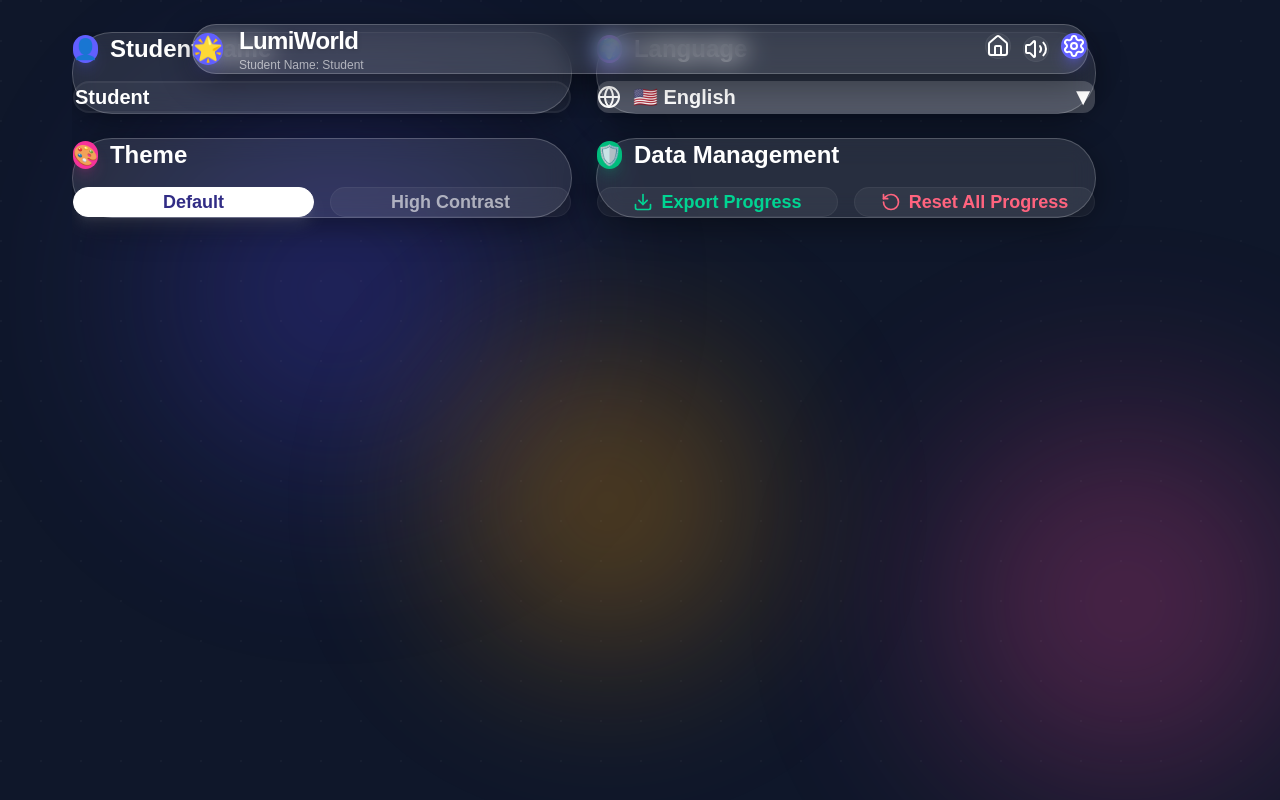
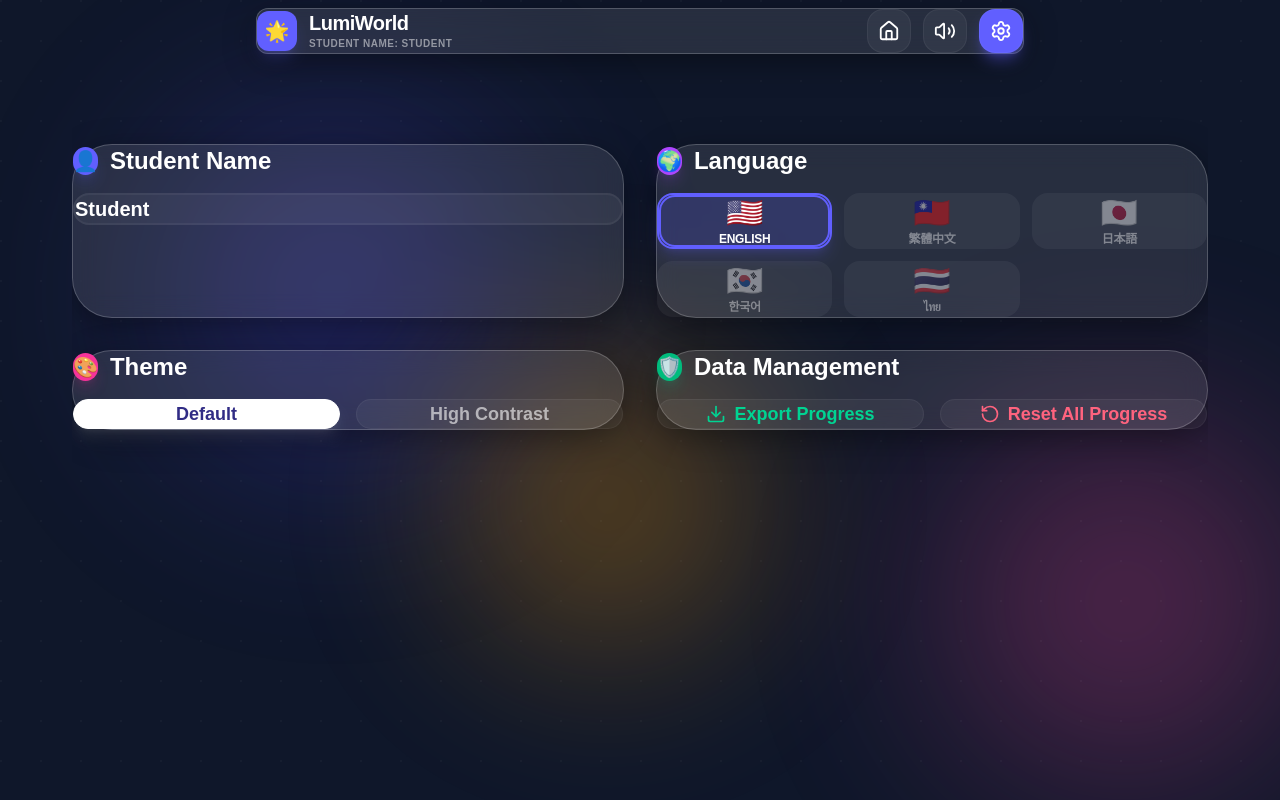
Before and after one commit to lawrence555-dev/lumiworld, a Next.js app: page /settings in a window 1280 px wide. Built offline with nearby package versions, Linux system fonts and the light colour scheme.

Commit message:
fix: resolve UI interaction bugs, Language Picker stability, and Next.js 15 compatibility

```diff
--- a/app/settings/page.tsx
+++ b/app/settings/page.tsx
@@ -35,11 +35,15 @@ export default function SettingsPage() {
         <main className="landscape-container">
             <Header showHome />
 
-            <div className="flex-1 mt-32 overflow-y-auto pb-12 px-4 no-scrollbar">
+            <div className="flex-1 overflow-y-auto no-scrollbar">
+                {/* Header Spacer */}
+                <div className="h-24 md:h-28" />
+
+                <div className="px-8 pb-16">
                     <motion.div
                         initial={{ opacity: 0, scale: 0.95 }}
                         animate={{ opacity: 1, scale: 1 }}
-                    className="grid grid-cols-1 md:grid-cols-2 gap-6 max-w-5xl mx-auto"
+                        className="grid grid-cols-1 md:grid-cols-2 gap-8 max-w-6xl mx-auto"
                     >
                         {/* Student Name Section */}
                         <section className="glass p-8 rounded-[2.5rem] flex flex-col gap-4">
@@ -182,8 +186,7 @@ export default function SettingsPage() {
                         </div>
                     )}
                 </AnimatePresence>
+            </div>
         </main>
     );
 }
-
-import { motion, AnimatePresence } from 'framer-motion';
--- a/components/ui/Header.tsx
+++ b/components/ui/Header.tsx
@@ -17,20 +17,20 @@ export const Header = ({ showHome = false }: HeaderProps) => {
     const isMuted = progress.settings.isMuted;
 
     return (
-        <header className="fixed top-6 left-1/2 -translate-x-1/2 z-50 w-[90%] max-w-4xl">
-            <div className="glass px-6 py-4 rounded-3xl flex items-center justify-between shadow-2xl border border-white/10">
-                <div className="flex items-center gap-4">
+        <header className="fixed top-2 left-1/2 -translate-x-1/2 z-50 w-[95%] max-w-3xl">
+            <div className="glass px-5 py-2 rounded-xl flex items-center justify-between shadow-2xl border border-white/10">
+                <div className="flex items-center gap-3">
                     <motion.div
                         whileHover={{ rotate: 10, scale: 1.1 }}
-                        className="bg-indigo-500 p-2 rounded-2xl shadow-lg shadow-indigo-500/20"
+                        className="bg-indigo-500 w-10 h-10 rounded-xl shadow-lg shadow-indigo-500/20 flex items-center justify-center"
                     >
-                        <span className="text-2xl">🌟</span>
+                        <span className="text-xl">🌟</span>
                     </motion.div>
                     <div>
-                        <h1 className="text-2xl font-extrabold tracking-tight text-white drop-shadow-sm">
+                        <h1 className="text-xl font-black tracking-tight text-white leading-tight">
                             LumiWorld
                         </h1>
-                        <p className="text-xs text-white/60 font-medium">
+                        <p className="text-[10px] text-white/50 font-bold uppercase tracking-wider">
                             {t.ui.studentName}: {progress.studentName}
                         </p>
                     </div>
@@ -42,9 +42,9 @@ export const Header = ({ showHome = false }: HeaderProps) => {
                             <motion.button
                                 whileHover={{ scale: 1.1 }}
                                 whileTap={{ scale: 0.9 }}
-                                className="p-3 rounded-2xl bg-white/5 hover:bg-white/10 border border-white/5 text-white transition-colors"
+                                className="w-11 h-11 rounded-2xl bg-white/5 hover:bg-white/10 border border-white/5 text-white transition-colors flex items-center justify-center"
                             >
-                                <Home size={24} />
+                                <Home size={22} />
                             </motion.button>
                         </Link>
                     )}
@@ -53,21 +53,21 @@ export const Header = ({ showHome = false }: HeaderProps) => {
                         whileHover={{ scale: 1.1 }}
                         whileTap={{ scale: 0.9 }}
                         onClick={() => updateSettings({ isMuted: !isMuted })}
-                        className={`p-3 rounded-2xl border transition-all ${isMuted
-                                ? 'bg-rose-500/20 border-rose-500/40 text-rose-400'
-                                : 'bg-white/5 border-white/5 text-white hover:bg-white/10'
+                        className={`w-11 h-11 rounded-2xl border transition-all flex items-center justify-center ${isMuted
+                            ? 'bg-rose-500/20 border-rose-500/40 text-rose-400'
+                            : 'bg-white/5 border-white/5 text-white hover:bg-white/10'
                             }`}
                     >
-                        {isMuted ? <VolumeX size={24} /> : <Volume2 size={24} />}
+                        {isMuted ? <VolumeX size={22} /> : <Volume2 size={22} />}
                     </motion.button>
 
                     <Link href="/settings">
                         <motion.button
                             whileHover={{ scale: 1.1, rotate: 45 }}
                             whileTap={{ scale: 0.9 }}
-                            className="p-3 rounded-2xl bg-indigo-500 text-white shadow-lg shadow-indigo-500/40 hover:bg-indigo-600 transition-all border border-indigo-400/20"
+                            className="w-11 h-11 rounded-2xl bg-indigo-500 text-white shadow-lg shadow-indigo-500/40 hover:bg-indigo-600 transition-all border border-indigo-400/20 flex items-center justify-center"
                         >
-                            <Settings size={24} />
+                            <Settings size={22} />
                         </motion.button>
                     </Link>
                 </nav>
--- a/components/ui/LanguagePicker.tsx
+++ b/components/ui/LanguagePicker.tsx
@@ -15,58 +15,33 @@ const languageOptions: { code: SupportedLanguage; flag: string; name: string }[]
 ];
 
 export function LanguagePicker() {
-    const { language, setLanguage, t } = useLanguage();
-    const [isOpen, setIsOpen] = useState(false);
-
-    const currentOption = languageOptions.find(opt => opt.code === language);
-
-    const handleSelect = (lang: SupportedLanguage) => {
-        setLanguage(lang);
-        setIsOpen(false);
-    };
+    const { language, setLanguage } = useLanguage();
 
     return (
-        <div className="relative">
-            {/* Trigger Button */}
-            <button
-                onClick={() => setIsOpen(!isOpen)}
-                className="w-full px-6 py-4 rounded-xl bg-white/20 hover:bg-white/30 text-white font-bold text-xl flex items-center justify-between transition-all"
-            >
-                <div className="flex items-center gap-3">
-                    <Globe size={24} />
-                    <span>{currentOption?.flag} {currentOption?.name}</span>
-                </div>
-                <span className="text-2xl">{isOpen ? '▲' : '▼'}</span>
-            </button>
-
-            {/* Dropdown Menu */}
-            <AnimatePresence>
-                {isOpen && (
-                    <motion.div
-                        initial={{ opacity: 0, y: -10 }}
-                        animate={{ opacity: 1, y: 0 }}
-                        exit={{ opacity: 0, y: -10 }}
-                        className="absolute top-full left-0 right-0 mt-2 bg-slate-800 rounded-xl shadow-2xl overflow-hidden z-50"
-                    >
+        <div className="grid grid-cols-2 sm:grid-cols-3 gap-3 w-full">
             {languageOptions.map((option) => (
                 <button
                     key={option.code}
-                                onClick={() => handleSelect(option.code)}
-                                className={`w-full px-6 py-4 text-left text-xl font-bold flex items-center gap-3 transition-all ${option.code === language
-                                        ? 'bg-blue-500 text-white'
-                                        : 'bg-slate-800 text-white/70 hover:bg-slate-700'
-                                    }`}
+                    onClick={() => setLanguage(option.code)}
+                    className={`
+                        relative flex flex-col items-center justify-center p-4 rounded-2xl
+                        transition-all duration-300 border-2
+                        ${option.code === language
+                            ? 'bg-indigo-500/20 border-indigo-500 text-white shadow-lg shadow-indigo-500/20'
+                            : 'bg-white/5 border-transparent text-white/40 hover:bg-white/10 hover:text-white/60'
+                        }
+                    `}
                 >
-                                <span className="text-3xl">{option.flag}</span>
-                                <span>{option.name}</span>
+                    <span className="text-3xl mb-1">{option.flag}</span>
+                    <span className="text-xs font-bold tracking-tight uppercase">{option.name}</span>
                     {option.code === language && (
-                                    <span className="ml-auto text-2xl">✓</span>
+                        <motion.div
+                            layoutId="lang-active"
+                            className="absolute inset-0 rounded-2xl border-2 border-indigo-500 z-10 pointer-events-none"
+                        />
                     )}
                 </button>
             ))}
-                    </motion.div>
-                )}
-            </AnimatePresence>
         </div>
     );
 }
--- a/components/ui/WeekCard.tsx
+++ b/components/ui/WeekCard.tsx
@@ -29,7 +29,7 @@ export function WeekCard({
             whileHover={isUnlocked ? { scale: 1.05, y: -5 } : {}}
             whileTap={isUnlocked ? { scale: 0.95 } : {}}
             className={`
-                relative w-full aspect-[4/5] rounded-[2.5rem] p-6
+                relative w-full aspect-square md:aspect-[4/5] rounded-[2.5rem] p-4 sm:p-6
                 flex flex-col items-center justify-between
                 transition-all duration-500
                 ${isUnlocked
--- a/systems/SaveSystem.ts
+++ b/systems/SaveSystem.ts
@@ -37,7 +37,7 @@ class SaveSystemClass {
         for (let i = 1; i <= 8; i++) {
             const weekId = `w${i}`;
             weeks[weekId] = {
-                isUnlocked: i === 1, // Only Week 1 unlocked by default
+                isUnlocked: true, // All weeks unlocked by default as requested
                 isCompleted: false,
                 stars: 0,
                 lastPlayed: '',
@@ -76,6 +76,17 @@ class SaveSystemClass {
             // Ensure language field exists (for backwards compatibility)
             if (!data.settings.language) {
                 data.settings.language = 'en-US';
+            }
+
+            // Migration: Ensure all 8 weeks exist and are unlocked
+            const defaultWeeks = this.getDefaultProgress().weeks;
+            for (let i = 1; i <= 8; i++) {
+                const weekId = `w${i}`;
+                if (!data.weeks[weekId]) {
+                    data.weeks[weekId] = defaultWeeks[weekId];
+                }
+                // Force unlock for all weeks as per new requirement
+                data.weeks[weekId].isUnlocked = true;
             }
 
             return data;
```
Also changed, not shown: app/page.tsx (+17 -16 lines), app/week/[id]/page.tsx (renamed from app/week/w1/page.tsx, +63 -12 lines), 1 other file (tests, documents, lock files or other folders). Lines whose indentation alone changed are shown as unchanged.
